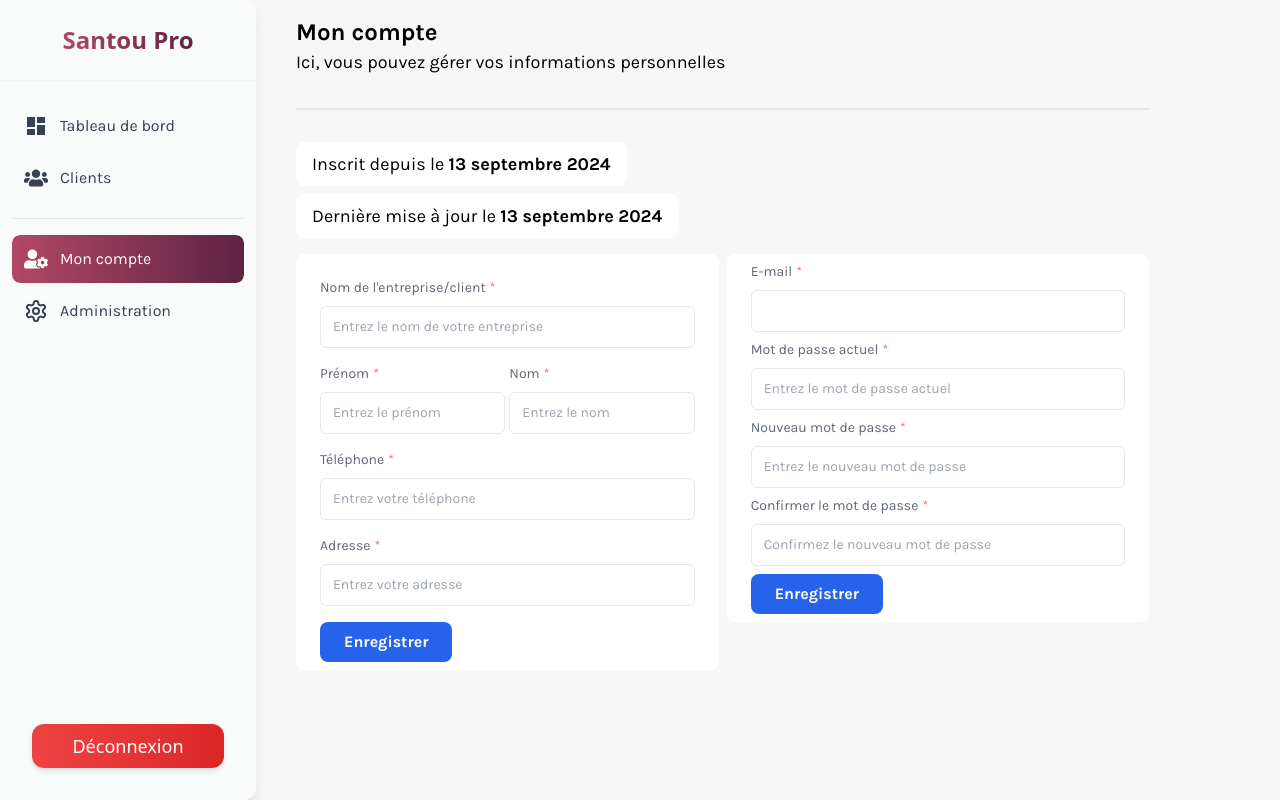
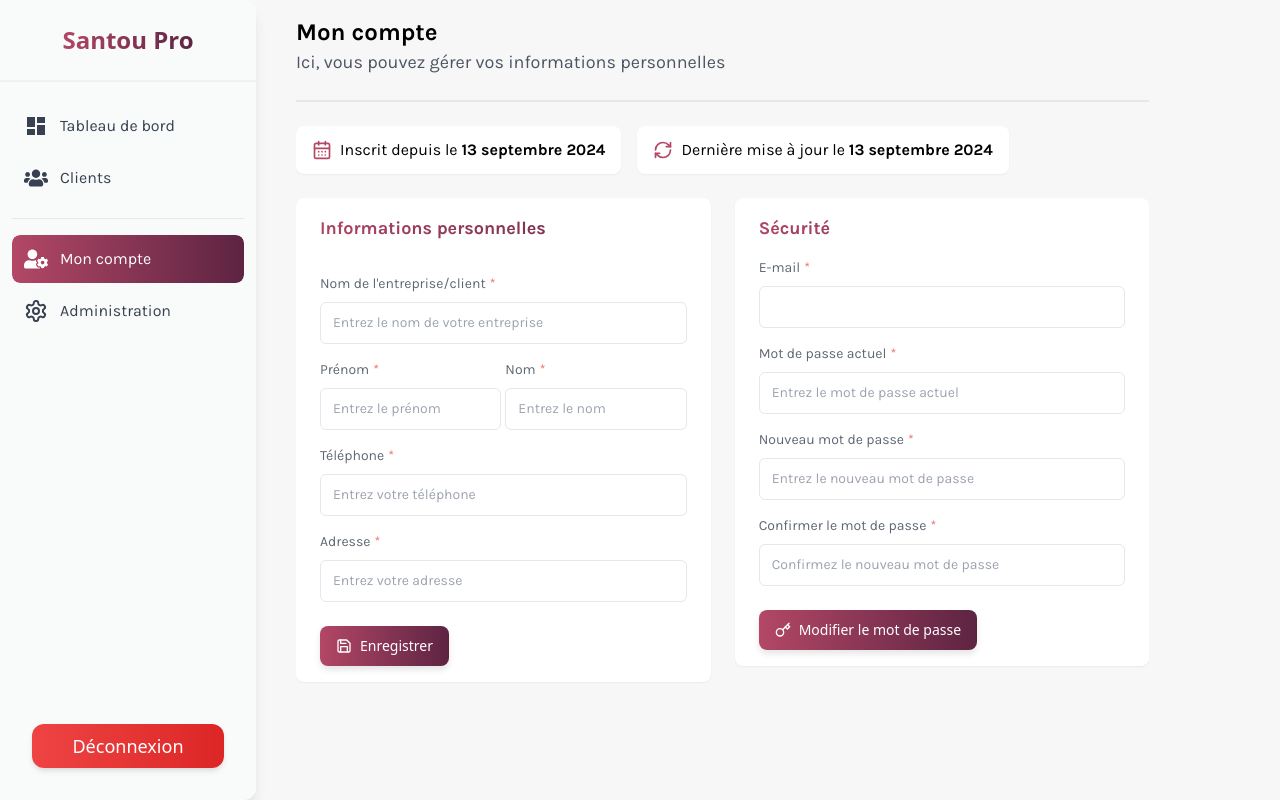
Before and after one commit to aboubacar3012/santu-frontend, a Next.js app: page /dashboard/account/1 in a window 1280 px wide. Built offline with nearby package versions, Linux system fonts and the light colour scheme; no server answers.

Commit message:
refactor: amélioration des composants de formulaire avec gestion de l'état de sauvegarde et intégration de nouveaux boutons

```diff
--- a/src/app/dashboard/account/[accountId]/page.tsx
+++ b/src/app/dashboard/account/[accountId]/page.tsx
@@ -6,6 +6,9 @@ import { Account } from '@/src/types';
 import { getAccountById } from '@/src/services/account';
 import AccountInfoForm from '@/src/components/account/AccountInfoForm';
 import AccountPasswordForm from '@/src/components/account/AccountPasswordForm';
+import { motion } from 'framer-motion';
+import { CalendarDays, RefreshCw } from 'lucide-react';
+
 // Cette fonction indique à Next.js que cette page doit être générée côté client
 // et non dans le cadre de l'export statique
 export const dynamic = 'force-dynamic';
@@ -43,37 +46,86 @@ const ProfilePage = ({ params }: { params: { accountId: string } }) => {
   }, []);
 
   if (loading) {
-    return <div>Loading...</div>;
+    return (
+      <div className="flex items-center justify-center h-full">
+        <RefreshCw className="w-8 h-8 text-gray-500 animate-spin" />
+      </div>
+    );
   }
 
+  const containerVariants = {
+    hidden: { opacity: 0 },
+    visible: {
+      opacity: 1,
+      transition: {
+        staggerChildren: 0.1,
+      },
+    },
+  };
+
+  const itemVariants = {
+    hidden: { opacity: 0, y: -10 },
+    visible: {
+      opacity: 1,
+      y: 0,
+      transition: {
+        type: 'spring',
+        stiffness: 100,
+        damping: 10,
+      },
+    },
+  };
+
   return (
-    <div>
+    <motion.div
+      variants={containerVariants}
+      initial="hidden"
+      animate="visible"
+      className="space-y-6"
+    >
+      <motion.div variants={itemVariants}>
         <h1 className="text-2xl font-semibold text-black">Mon compte</h1>
-      <p className="text-black text-lg">
+        <p className="text-gray-600 text-lg">
           Ici, vous pouvez gérer vos informations personnelles
         </p>
-      <div className="h-0.5 my-8 w-full bg-gray-200"></div>
-      {/* Account profile */}
-      <div className="w-min px-4 my-2 py-2 gap-2 flex flex-col justify-end text-black bg-white  rounded-lg ">
-        <p className="text-nowrap text-lg font-normal text-black">
+      </motion.div>
+
+      <motion.div variants={itemVariants}>
+        <div className="h-0.5 my-6 w-full bg-gray-200"></div>
+      </motion.div>
+
+      <div className="flex flex-wrap gap-4 mb-6">
+        <motion.div
+          variants={itemVariants}
+          className="flex items-center gap-2 px-4 py-3 text-black bg-white rounded-lg shadow-sm"
+        >
+          <CalendarDays className="h-5 w-5 text-my-raspberry" />
+          <p className="text-nowrap font-normal">
             Inscrit depuis le{' '}
             <span className="font-semibold">13 septembre 2024</span>
           </p>
-      </div>
-      <div className="w-min px-4 my-2 py-2 gap-2 flex flex-col justify-end text-black bg-white  rounded-lg ">
-        <p className="text-nowrap text-lg font-normal text-black">
+        </motion.div>
+
+        <motion.div
+          variants={itemVariants}
+          className="flex items-center gap-2 px-4 py-3 text-black bg-white rounded-lg shadow-sm"
+        >
+          <RefreshCw className="h-5 w-5 text-my-raspberry" />
+          <p className="text-nowrap font-normal">
             Dernière mise à jour le{' '}
             <span className="font-semibold">13 septembre 2024</span>
           </p>
+        </motion.div>
       </div>
-      <div className="flex gap-2 py-2">
-        {/* Left side */}
+
+      <motion.div
+        variants={itemVariants}
+        className="flex flex-col md:flex-row gap-6"
+      >
         <AccountInfoForm accountData={accountData} />
-
-        {/* Right side */}
         <AccountPasswordForm accountData={accountData} />
-      </div>
-    </div>
+      </motion.div>
+    </motion.div>
   );
 };
 
--- a/src/app/dashboard/clients/[clientId]/page.tsx
+++ b/src/app/dashboard/clients/[clientId]/page.tsx
@@ -10,6 +10,7 @@ import Table, { Column } from '@/src/components/shared/Table';
 import { useRouter } from 'next/navigation';
 import { FaAngleLeft } from 'react-icons/fa6';
 import { useSelector } from 'react-redux';
+import PrevHeader from '@/src/components/shared/PrevHeader';
 
 // Cette fonction indique à Next.js que cette page doit être générée côté client
 // et non dans le cadre de l'export statique
@@ -91,14 +92,8 @@ const SingleClient = ({ params }: { params: { clientId: string } }) => {
 
   return (
     <div>
-      <div
-        onClick={handlePushLeft}
-        className="flex gap-2 bg-white w-full p-2 mb-2 rounded-xl cursor-pointer"
-      >
-        <FaAngleLeft className="w-8 h-8" />
-        <h3 className="text-xl font-light">Santou Pro</h3>
-      </div>
-      <div className="w-full flex gap-4">
+      <PrevHeader />
+      <div className="w-full flex gap-4 mt-4">
         <div className="w-full flex flex-col gap-2 bg-white p-4 rounded-xl">
           <div className="w-full flex justify-between">
             <div className="flex gap-2">
--- a/src/components/account/AccountInfoForm.tsx
+++ b/src/components/account/AccountInfoForm.tsx
@@ -2,6 +2,8 @@ import { useState, useEffect } from 'react';
 import { toast } from 'react-toastify';
 import { Account } from '@/src/types';
 import FormInput from '@/src/components/ui/FormInput';
+import Button from '@/src/components/shared/Button';
+import { Save } from 'lucide-react';
 
 interface AccountInfoFormProps {
   accountData: Account | null;
@@ -14,6 +16,7 @@ const AccountInfoForm = ({ accountData }: AccountInfoFormProps) => {
   const [company, setCompany] = useState('');
   const [phone, setPhone] = useState('');
   const [address, setAddress] = useState('');
+  const [saving, setSaving] = useState(false);
 
   useEffect(() => {
     if (accountData) {
@@ -27,12 +30,21 @@ const AccountInfoForm = ({ accountData }: AccountInfoFormProps) => {
   }, [accountData]);
 
   const handleSave = () => {
-    // Implémentation de la sauvegarde à faire
-    console.log('Sauvegarde des informations du compte');
+    setSaving(true);
+    // Simulation d'une opération de sauvegarde asynchrone
+    setTimeout(() => {
+      console.log('Sauvegarde des informations du compte');
+      toast.success('Informations mises à jour avec succès');
+      setSaving(false);
+    }, 1000);
   };
 
   return (
-    <div className="w-1/2 h-min py-2 gap-4 flex flex-col text-black bg-white rounded-lg">
+    <div className="w-1/2 h-min py-4 gap-4 flex flex-col text-black bg-white rounded-lg shadow-sm">
+      <h3 className="px-6 text-lg font-semibold bg-gradient-to-r from-my-raspberry to-my-eggplant bg-clip-text text-transparent">
+        Informations personnelles
+      </h3>
+
       <div className="flex items-center">
         {accountData && accountData.logo && (
           <div className="w-full flex flex-col gap-1 p-6">
@@ -126,12 +138,17 @@ const AccountInfoForm = ({ accountData }: AccountInfoFormProps) => {
         />
       </div>
 
-      <button
-        onClick={handleSave}
-        className="mx-6 w-min px-6 font-semibold bg-blue-600 text-white py-2 rounded-lg hover:bg-blue-700"
-      >
-        Enregistrer
-      </button>
+      <div className="flex px-6 pt-2">
+        <Button
+          onClick={handleSave}
+          variant="primary"
+          size="md"
+          icon={<Save className="w-4 h-4" />}
+          loading={saving}
+        >
+          Enregistrer
+        </Button>
+      </div>
     </div>
   );
 };
--- a/src/components/account/AccountPasswordForm.tsx
+++ b/src/components/account/AccountPasswordForm.tsx
@@ -1,6 +1,9 @@
 import { useState, useEffect } from 'react';
 import { Account } from '@/src/types';
 import FormInput from '@/src/components/ui/FormInput';
+import Button from '@/src/components/shared/Button';
+import { Key, Save } from 'lucide-react';
+import { toast } from 'react-toastify';
 
 interface AccountPasswordFormProps {
   accountData: Account | null;
@@ -11,6 +14,7 @@ const AccountPasswordForm = ({ accountData }: AccountPasswordFormProps) => {
   const [actualPassword, setActualPassword] = useState('');
   const [newPassword, setNewPassword] = useState('');
   const [confirmNewPassword, setConfirmNewPassword] = useState('');
+  const [saving, setSaving] = useState(false);
 
   useEffect(() => {
     if (accountData) {
@@ -19,12 +23,42 @@ const AccountPasswordForm = ({ accountData }: AccountPasswordFormProps) => {
   }, [accountData]);
 
   const handleSave = () => {
-    // Implémentation de la mise à jour du mot de passe
-    console.log('Mise à jour du mot de passe');
+    // Validation des champs
+    if (!actualPassword) {
+      toast.error('Veuillez saisir votre mot de passe actuel');
+      return;
+    }
+
+    if (newPassword !== confirmNewPassword) {
+      toast.error('Les nouveaux mots de passe ne correspondent pas');
+      return;
+    }
+
+    if (newPassword && newPassword.length < 8) {
+      toast.error(
+        'Le nouveau mot de passe doit contenir au moins 8 caractères'
+      );
+      return;
+    }
+
+    setSaving(true);
+    // Simulation d'une opération de sauvegarde asynchrone
+    setTimeout(() => {
+      console.log('Mise à jour du mot de passe');
+      toast.success('Mot de passe mis à jour avec succès');
+      setActualPassword('');
+      setNewPassword('');
+      setConfirmNewPassword('');
+      setSaving(false);
+    }, 1000);
   };
 
   return (
-    <div className="w-1/2 h-min py-2 gap-2 flex flex-col text-black bg-white rounded-lg">
+    <div className="w-1/2 h-min py-4 gap-4 flex flex-col text-black bg-white rounded-lg shadow-sm">
+      <h3 className="px-6 text-lg font-semibold bg-gradient-to-r from-my-raspberry to-my-eggplant bg-clip-text text-transparent">
+        Sécurité
+      </h3>
+
       <div className="flex flex-col gap-1 px-6">
         <FormInput
           label="E-mail"
@@ -64,12 +98,18 @@ const AccountPasswordForm = ({ accountData }: AccountPasswordFormProps) => {
           required={true}
         />
       </div>
-      <button
-        onClick={handleSave}
-        className="mx-6 w-min px-6 font-semibold bg-blue-600 text-white py-2 rounded-lg hover:bg-blue-700"
-      >
-        Enregistrer
-      </button>
+
+      <div className="flex px-6 pt-2">
+        <Button
+          onClick={handleSave}
+          variant="primary"
+          size="md"
+          icon={<Key className="w-4 h-4" />}
+          loading={saving}
+        >
+          Modifier le mot de passe
+        </Button>
+      </div>
     </div>
   );
 };
--- a/src/components/shared/PrevHeader.tsx
+++ b/src/components/shared/PrevHeader.tsx
@@ -10,14 +10,12 @@ const PrevHeader = () => {
   return (
     <motion.div
       onClick={handlePushLeft}
-      className="flex gap-2 bg-white p-2 rounded-xl cursor-pointer shadow-md"
-      style={{ width: '8rem' }}
+      className="flex w-2/12 gap-2 bg-white p-2 rounded-xl cursor-pointer shadow-md"
       initial={{ opacity: 0, y: -20 }}
       animate={{ opacity: 1, y: 0 }}
       transition={{ duration: 0.5 }}
       whileHover={{
-        width: '11rem',
-        scale: 1.03,
+        scale: 1.0022,
         backgroundColor: '#FDFDFD',
         boxShadow: '0px 7px 20px rgba(0, 0, 0, 0.15)',
         transition: {
@@ -51,7 +49,6 @@ const PrevHeader = () => {
         initial={{ y: 10, opacity: 0 }}
         animate={{ y: 0, opacity: 1 }}
         transition={{ delay: 0.3, duration: 0.3 }}
-        whileHover={{ fontWeight: '500' }}
       >
         Retour
       </motion.h3>
```
Also changed, not shown: src/redux/features/controlsSlice.ts (+3 -4 lines). Lines whose indentation alone changed are shown as unchanged.
